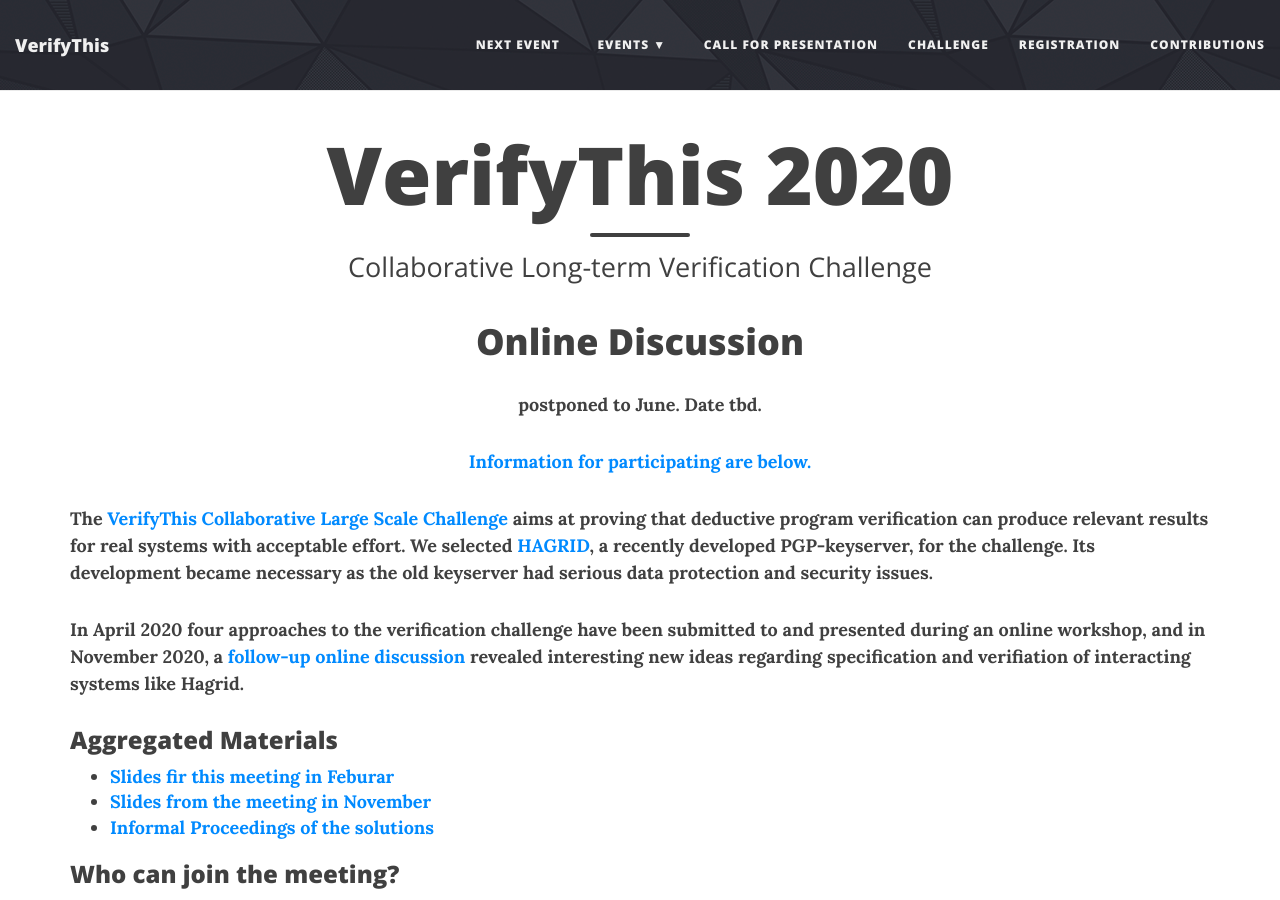
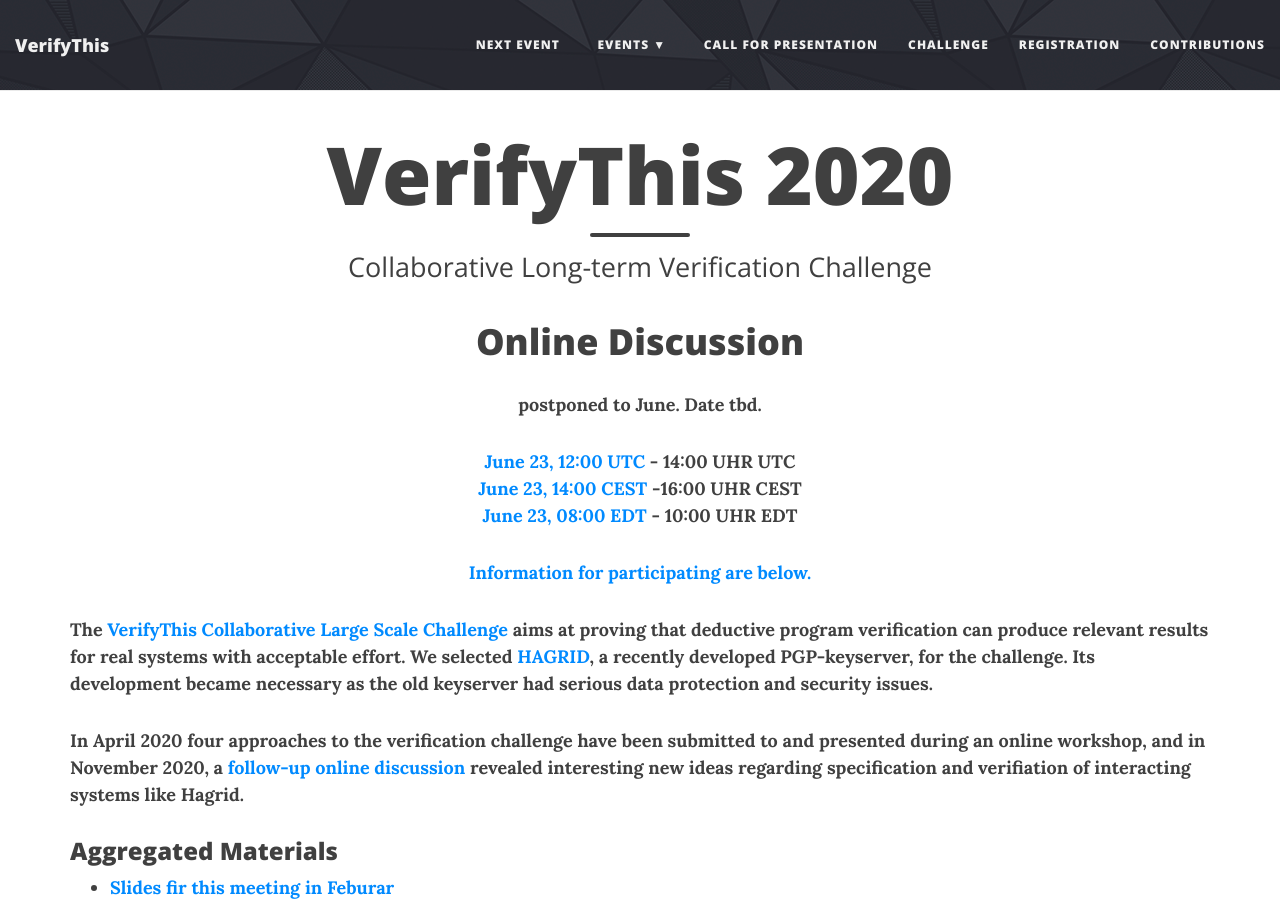
Before and after one commit to verifythis/verifythis.github.io, a Jekyll site: the page built from online-event-june.html, in a window 1280 px wide and 900 px high. Built offline with Jekyll 4.4.1, drawn with Linux system fonts in a browser that asks for light colours.

Commit message:
june date

```diff
--- a/online-event-june.html
+++ b/online-event-june.html
@@ -9,20 +9,18 @@
   <p>
   <strong>postponed to June. Date tbd.</p>
   </p>
-  <!--
   <p><strong>
     <a href="https://www.timeanddate.com/worldclock/fixedtime.html?msg=VerifyThis&iso=20210519T12&p1=%3A&ah=2">
-      May 19, 12:00 UTC</a></strong> - 14:00 UHR UTC
+      June 23, 12:00 UTC</a></strong> - 14:00 UHR UTC
     <br/>
     <strong>
       <a href="https://www.timeanddate.com/worldclock/fixedtime.html?msg=VerifyThis&iso=20210519T12&p1=%3A&ah=2">
-        May 19, 14:00 CEST</a></strong> -16:00 UHR CEST
+        June 23, 14:00 CEST</a></strong> -16:00 UHR CEST
     <br/>
     <strong>
       <a href="https://www.timeanddate.com/worldclock/fixedtime.html?msg=VerifyThis&iso=20210519T12&p1=%3A&ah=2">
-        May 19, 08:00 EDT</a></strong> - 10:00 UHR EDT
+        June 23, 08:00 EDT</a></strong> - 10:00 UHR EDT
   </p>
-  -->
 
 
     <p><a href="#participating">Information for participating are below.</a></p>
```
